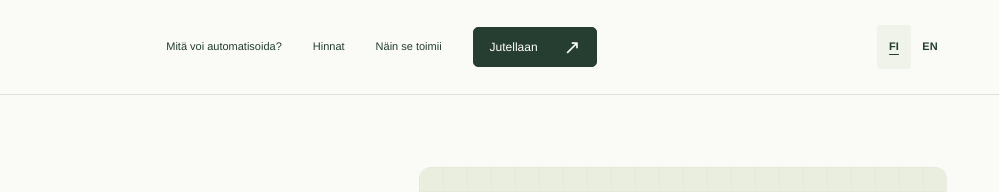
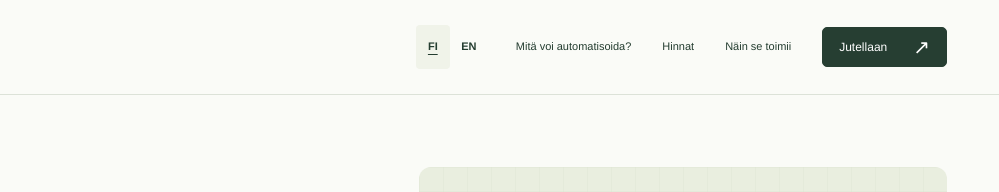
Before and after one commit to arcfinland0-wq/arki-automaatio, a plain HTML site: page index.html in a window 1280 px wide. Shown: the top 192 px of the page, 281-1280 px from the left. Drawn offline with Linux system fonts and the light colour scheme.

Commit message:
Keep disclosed navigation after its toggle in keyboard order
Co-Authored-By: Devin AI <158243242+devin-ai-integration[bot]@users.noreply.github.com>

```diff
--- a/index.html
+++ b/index.html
@@ -17,16 +17,16 @@
   <header class="site-header">
     <div class="container header-inner">
       <a class="brand" href="#alku" aria-label="Arki Automaatio, alkuun"><span class="brand-mark" aria-hidden="true">a.</span><span>arki<span class="brand-sub">AUTOMAATIO</span></span></a>
+      <div class="header-actions">
+        <div class="language-switch" role="group" aria-label="Kieli"><a href="./" lang="fi" hreflang="fi" aria-current="page" aria-label="Suomeksi">FI</a><a href="./en/" lang="en" hreflang="en" aria-label="In English">EN</a></div>
+        <button class="menu-toggle" type="button" aria-expanded="false" aria-controls="navigation"><span class="menu-label">Valikko</span><span aria-hidden="true">＋</span></button>
+      </div>
       <nav id="navigation" aria-label="Päänavigaatio">
         <a href="#esimerkit">Mitä voi automatisoida?</a>
         <a href="#hinnat">Hinnat</a>
         <a href="#nain-se-toimii">Näin se toimii</a>
         <a class="button button-small" href="#yhteys">Jutellaan <span aria-hidden="true">↗</span></a>
       </nav>
-      <div class="header-actions">
-        <div class="language-switch" role="group" aria-label="Kieli"><a href="./" lang="fi" hreflang="fi" aria-current="page" aria-label="Suomeksi">FI</a><a href="./en/" lang="en" hreflang="en" aria-label="In English">EN</a></div>
-        <button class="menu-toggle" type="button" aria-expanded="false" aria-controls="navigation"><span class="menu-label">Valikko</span><span aria-hidden="true">＋</span></button>
-      </div>
     </div>
   </header>
 
--- a/styles.css
+++ b/styles.css
@@ -65,7 +65,7 @@ h1, h2, h3 { font-weight: 400; }
 nav { display: flex; align-items: center; gap: 31px; font-size: 11px; }
 nav a:not(.button):hover { text-decoration: underline; text-underline-offset: 5px; }
 .menu-toggle { display: none; }
-.header-actions { display: flex; align-items: center; gap: 12px; flex-shrink: 0; }
+.header-actions { display: flex; align-items: center; gap: 12px; flex-shrink: 0; margin-left: auto; }
 .language-switch { display: flex; align-items: center; gap: 2px; font-size: 11px; font-weight: 600; }
 .language-switch a { display: inline-flex; align-items: center; justify-content: center; min-height: 44px; min-width: 34px; border-radius: 4px; }
 .language-switch a[aria-current] { background: var(--soft); text-decoration: underline; text-underline-offset: 4px; }
```
Also changed, not shown: en/index.html (+4 -4 lines).
